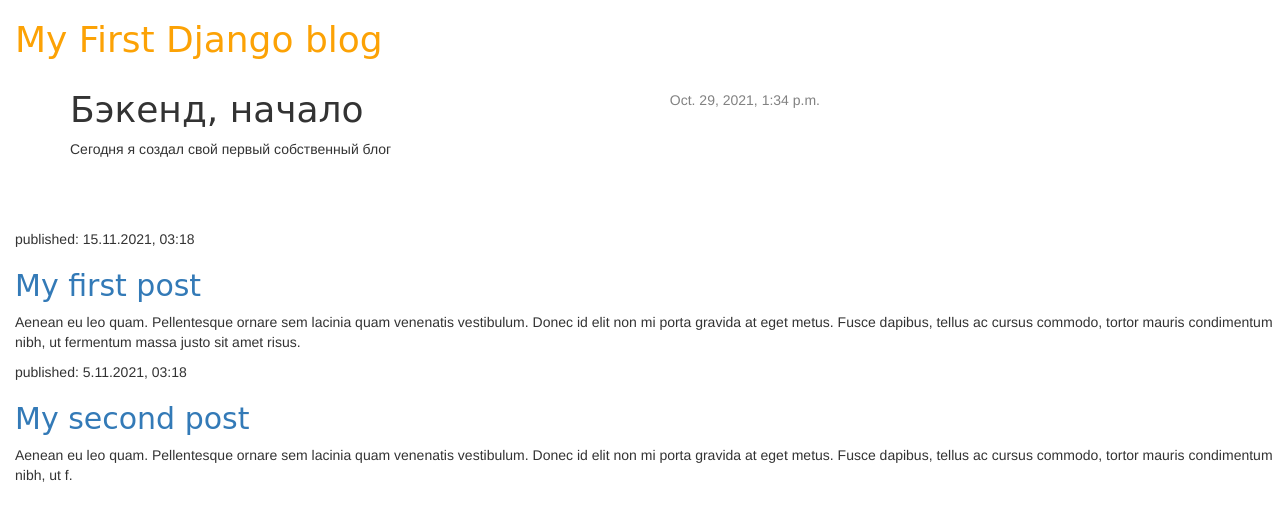
After one commit to valdemar0860/my-first-blog, a Django app: page /post/1/ in a window 1280 px wide. The commit adds this page. Shown: the top 521 px of the page. Run offline with Django 3.2, Linux system fonts and the light colour scheme; data comes from the database, SQL or seed files in the repository; both versions use the stored data as it was after the commit; some libraries are stand-ins or nearby versions.

Commit message:
commit with append css

```diff
--- /dev/null
+++ b/blog/static/css/blog.css
@@ -0,0 +1,55 @@
+    h1 a {
+        color: #FCA205;
+    }
+
+    body {
+        padding-left: 15px;
+    }
+
+    .page-header {
+        background-color: #ff9400;
+        margin-top: 0;
+        padding: 20px 20px 20px 40px;
+    }
+
+    .page-header h1, .page-header h1 a, .page-header h1 a:visited, .page-header h1 a:active {
+        color: #faff;
+        font-size: 36pt;
+        text-decoration: none;
+    }
+
+    .content {
+        margin-left: 40px;
+    }
+
+    h1, h2, h3, h4 {
+        font-family: 'Lobster', cursive;
+    }
+
+    .date {
+        float: right;
+        color: #828282;
+    }
+
+    .save {
+        float: right;
+    }
+
+    .post-form textarea, .post-form input {
+        width: 100%;
+    }
+
+    .top-menu, .top-menu:hover, .top-menu:visited {
+        color: #faff;
+        float: right;
+        font-size: 26pt;
+        margin-right: 20px;
+    }
+
+    .post {
+        margin-bottom: 70px;
+    }
+
+    .post h1 a, .post h1 a:visited {
+        color: #000000;
+    }
--- /dev/null
+++ b/blog/templates/blog/base.html
@@ -0,0 +1,35 @@
+<!DOCTYPE html>
+{% load static %}
+<html lang="en">
+        <head>
+            <meta charset="UTF-8">
+            <title>My First Django blog</title>
+            <link rel="stylesheet" href="//maxcdn.bootstrapcdn.com/bootstrap/3.2.0/css/bootstrap.min.css">
+            <link rel="stylesheet" href="//maxcdn.bootstrapcdn.com/bootstrap/3.2.0/css/bootstrap-theme.min.css">
+            <link rel="stylesheet" href="{% static 'css/blog.css' %}">
+        </head>
+        <body>
+            <div>
+                <h1><a href="">My First Django blog</a></h1>
+            </div>
+            <div class="content container">
+                <div class="row">
+                    <div class="col-md-8">
+                    {% block content %}
+                    {% endblock %}
+                    </div>
+                </div>
+            </div>
+            <div>
+                <p>published: 15.11.2021, 03:18</p>
+                <h2><a href="">My first post</a></h2>
+                <p>Aenean eu leo quam. Pellentesque ornare sem lacinia quam venenatis vestibulum. Donec id elit non mi porta gravida at eget metus. Fusce dapibus, tellus ac cursus commodo, tortor mauris condimentum nibh, ut fermentum massa justo sit amet risus.</p>
+            </div>
+
+            <div>
+                <p>published: 5.11.2021, 03:18</p>
+                <h2><a href="">My second post</a></h2>
+                <p>Aenean eu leo quam. Pellentesque ornare sem lacinia quam venenatis vestibulum. Donec id elit non mi porta gravida at eget metus. Fusce dapibus, tellus ac cursus commodo, tortor mauris condimentum nibh, ut f.</p>
+            </div>
+        </body>
+</html>
--- /dev/null
+++ b/blog/templates/blog/post_detail.html
@@ -0,0 +1,13 @@
+{% extends 'blog/base.html' %}
+
+    {% block content %}
+        <div class="post">
+            {% if post.published_date %}
+                <div class="date">
+                    {{ post.published_date }}
+                </div>
+            {% endif %}
+            <h1>{{ post.title }}</h1>
+            <p>{{ post.text|linebreaks }}</p>
+        </div>
+    {% endblock %}
--- a/blog/urls.py
+++ b/blog/urls.py
@@ -3,4 +3,5 @@
 
 urlpatterns = [
     url(r'^$', views.post_list, name='post_list'),
+    url(r'^post/(?P<pk>[0-9]+)/$', views.post_detail, name='post_detail')
 ]
--- a/blog/views.py
+++ b/blog/views.py
@@ -1,4 +1,13 @@
-from django.shortcuts import render
+from django.shortcuts import render, get_object_or_404
+from django.utils import timezone
+from .models import Post
+
 
 def post_list(request):
-    return render(request, 'blog/post_list.html', {})
+    posts = Post.objects.filter(published_date__lte=timezone.now()).order_by('published_date')
+    return render(request, 'blog/post_list.html', {'posts': posts})
+
+
+def post_detail(request, pk):
+    post = get_object_or_404(Post, pk=pk)
+    return render(request, 'blog/post_detail.html', {'post': post})
```
Also changed, not shown: blog/templates/blog/post_list.html (+10 -22 lines), db.sqlite3.
